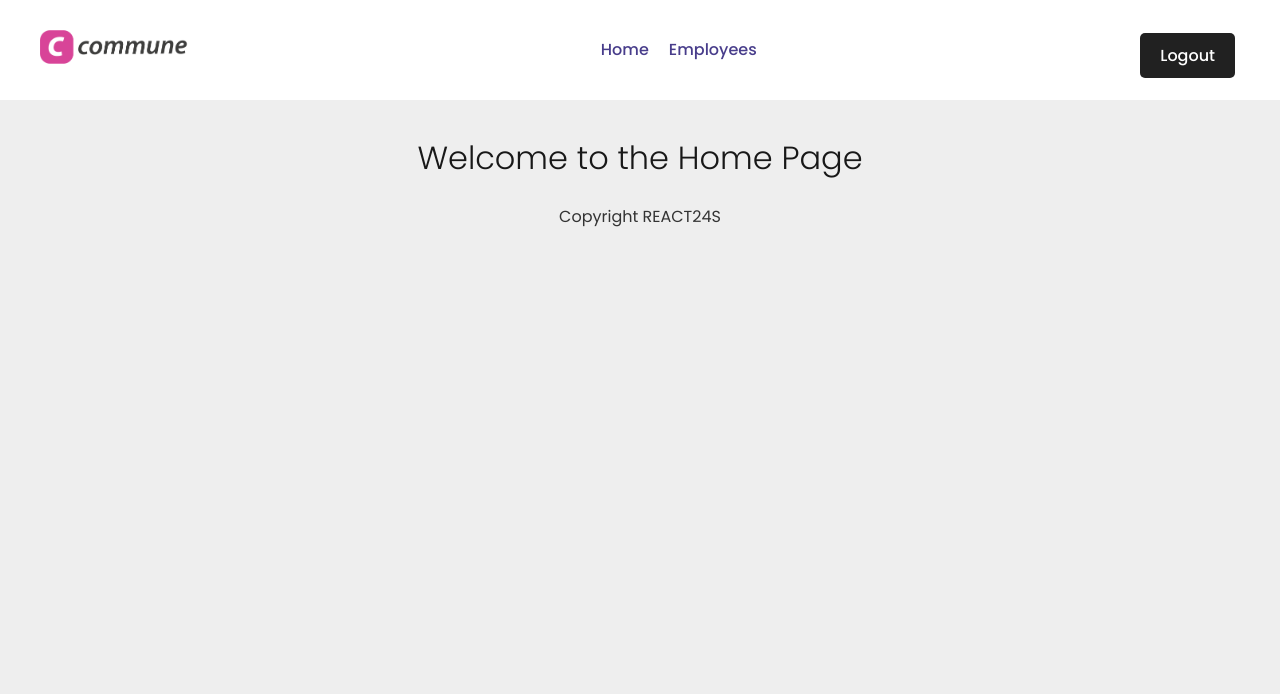
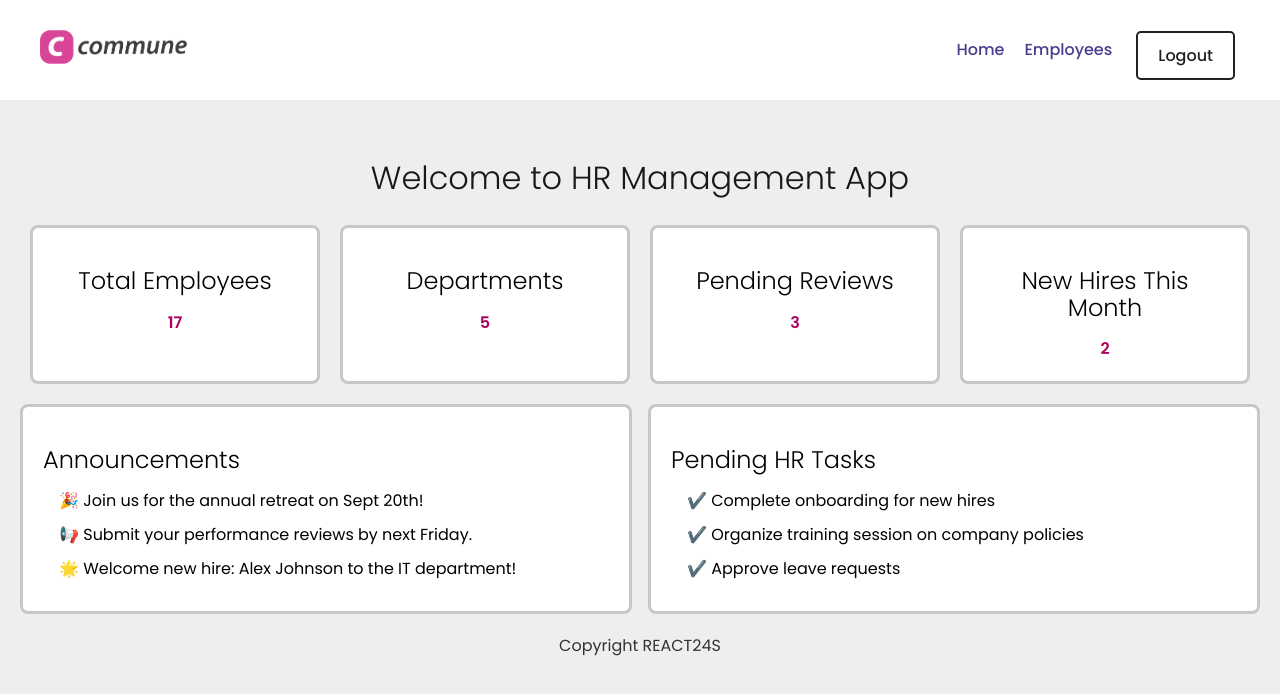
Before and after one commit to futuandrei/HR-App, a React (Vite) app: page /app/HomePage in a window 1280 px wide. Shown: the top 694 px of the page. Built offline with nearby package versions, Linux system fonts and the light colour scheme; a web font is replaced by a local one.

Commit message:
home page mockup

```diff
--- a/src/components/Header/Header.css
+++ b/src/components/Header/Header.css
@@ -8,6 +8,7 @@
   top: 0;
   display: flex;
   flex-direction: row;
+  align-items: center;
   justify-content: space-between;
 }
 
@@ -21,6 +22,13 @@
   padding: 40px;
 }
 
+.nav-links {
+  list-style: none;
+  display: flex;
+  gap: 24px;
+  align-items: center;
+}
+
 ul {
   list-style-type: none;
   display: flex;
@@ -28,7 +36,14 @@ ul {
 
 .header ul li {
   margin-left: 20px;
+  font-variant-caps: titling-caps;
 }
+
+/* .header ul li:hover {
+  margin-left: 20px;
+  color: blue;
+} */
+
 .logo {
   font-weight: 600;
   height: 40px;
--- a/src/components/Header/Header.jsx
+++ b/src/components/Header/Header.jsx
@@ -19,6 +19,7 @@ const Header = (props) => {
         <NavLink to="/">
           <img src={logo} alt="Company Logo" className="logo" />
         </NavLink>
+        <div className="nav-links">
           <ul className="nav">
             <li>
               <NavLink to="HomePage">Home</NavLink>
@@ -27,7 +28,8 @@ const Header = (props) => {
               <NavLink to="EmployeesPage">Employees</NavLink>
             </li>
           </ul>
-        <Button text={"Logout"} variant="primary" click={handleLogout} />
+          <Button text={"Logout"} variant="secondary" click={handleLogout} />
+        </div>
       </div>
     </div>
   );
--- a/src/index.css
+++ b/src/index.css
@@ -30,7 +30,7 @@ a {
   text-decoration: inherit;
 }
 a:hover {
-  color: pink;
+  color: rgb(145, 0, 58);
 }
 
 body {
@@ -44,6 +44,13 @@ body {
 
 h1 {
   font-size: 3.2em;
+  font-weight: 300;
+  line-height: 1.1;
+}
+
+h2 {
+  font-size: 1.5 em;
+  font-weight: 300;
   line-height: 1.1;
 }
 
--- a/src/pages/EmployeesPage.jsx
+++ b/src/pages/EmployeesPage.jsx
@@ -19,7 +19,7 @@ function EmployeesPage() {
         <div className="buttonRow">
           <Button
             text={"Add Employee"}
-            variant="primary"
+            variant="secondary"
             click={handleAddEmployee}
           />
         </div>
--- a/src/pages/HomePage.jsx
+++ b/src/pages/HomePage.jsx
@@ -1,12 +1,56 @@
 import Header from "../components/Header/Header";
 import Footer from "../components/Footer/Footer";
+import styles from "./HomePage.module.css";
 
 function HomePage() {
   return (
     <>
       {/* <Header /> */}
       <main>
-        <h1>Welcome to the Home Page</h1>
+        <div className={`${styles["home-page"]}`}>
+          <header className="welcome-banner">
+            <h1>Welcome to HR Management App</h1>
+          </header>
+
+          <section className={styles["dashboard-section"]}>
+            <div className={styles["dashboard-card"]}>
+              <h2>Total Employees</h2>
+              <p>17</p>
+            </div>
+            <div className={styles["dashboard-card"]}>
+              <h2>Departments</h2>
+              <p>5</p>
+            </div>
+            <div className={styles["dashboard-card"]}>
+              <h2>Pending Reviews</h2>
+              <p>3</p>
+            </div>
+            <div className={styles["dashboard-card"]}>
+              <h2>New Hires This Month</h2>
+              <p>2</p>
+            </div>
+          </section>
+
+          <div className={styles["two-columns"]}>
+            <section className={styles["announcements-section"]}>
+              <h2>Announcements</h2>
+              <ul className={styles["announcements-list"]}>
+                <li>🎉 Join us for the annual retreat on Sept 20th!</li>
+                <li>📢 Submit your performance reviews by next Friday.</li>
+                <li>🌟 Welcome new hire: Alex Johnson to the IT department!</li>
+              </ul>
+            </section>
+
+            <section className={styles["tasks-section"]}>
+              <h2>Pending HR Tasks</h2>
+              <ul className={styles["tasks-list"]}>
+                <li>✔️ Complete onboarding for new hires</li>
+                <li>✔️ Organize training session on company policies</li>
+                <li>✔️ Approve leave requests</li>
+              </ul>
+            </section>
+          </div>
+        </div>
       </main>
       {/* <Footer /> */}
     </>
--- /dev/null
+++ b/src/pages/HomePage.module.css
@@ -0,0 +1,97 @@
+.home-page {
+  padding: 20px;
+}
+
+.welcome-banner {
+  background-color: #2c3e50;
+  color: white;
+  padding: 40px;
+  text-align: center;
+  border-radius: 8px;
+}
+
+.dashboard-section {
+  display: flex;
+  justify-content: space-between;
+  margin-top: 20px;
+}
+
+.dashboard-card {
+  flex: 1;
+  background-color: white;
+  padding: 20px;
+  margin: 0 10px;
+  text-align: center;
+  border-style: solid;
+  border-color: #c7c7c7;
+  border-radius: 8px;
+  /* box-shadow: 0 4px 8px rgba(0, 0, 0, 0.1); */
+}
+
+.dashboard-card p {
+  color: rgb(176, 0, 94);
+  font-weight: 600;
+}
+
+.two-columns {
+  display: flex;
+  gap: 16px;
+  /* flex-direction: row; */
+  width: 100%;
+}
+
+.announcements-section,
+.tasks-section {
+  flex: 1;
+  background-color: #ffffff; /* Light background for announcements */
+  color: black;
+  border-style: solid;
+  border-color: #c7c7c7;
+  padding: 20px;
+  border-radius: 8px;
+  margin-top: 20px;
+  text-align: left; /* Ensures that text is aligned to the left */
+}
+
+.announcements-list,
+.tasks-list {
+  display: flex;
+  flex-direction: column;
+  justify-items: end;
+  list-style: none;
+  padding: 0;
+}
+
+.announcements-list li,
+.tasks-list li {
+  margin-bottom: 10px;
+}
+
+.quick-links {
+  display: flex;
+  justify-content: space-around;
+  margin-top: 20px;
+}
+
+.button {
+  background-color: #3498db;
+  color: white;
+  padding: 10px 20px;
+  border-radius: 5px;
+  text-decoration: none;
+  text-align: center;
+  display: inline-block;
+  width: 30%;
+}
+
+.button:hover {
+  background-color: #2980b9;
+}
+
+h2 {
+  margin-bottom: 16px;
+}
+
+p {
+  font-size: 16px;
+}
--- a/src/pages/LoginPage.jsx
+++ b/src/pages/LoginPage.jsx
@@ -2,7 +2,7 @@ import { useState } from "react";
 import { useNavigate } from "react-router-dom";
 import Button from "../components/Button/Button";
 import Footer from "../components/Footer/Footer";
-import "./LoginPage.css";
+import styles from "./LoginPage.module.css";
 
 function LoginPage() {
   const [username, setUsername] = useState("");
@@ -29,12 +29,12 @@ function LoginPage() {
   };
 
   return (
-    <div className="login-container">
+    <div className={`${styles["login-container"]}`}>
       {/* <Header /> */}
       <main>
         <h1>Welcome to HR App</h1>
         <form onSubmit={handleLogin}>
-          <div className="form-group">
+          <div className={styles["form-group"]}>
             <label htmlFor="username">Username:</label>
             <input
               type="text"
@@ -44,7 +44,7 @@ function LoginPage() {
               required
             />
           </div>
-          <div className="form-group">
+          <div className={styles["form-group"]}>
             <label htmlFor="password">Password:</label>
             <input
               type="password"
```
Also changed, not shown: src/pages/LoginPage.module.css (renamed from src/pages/LoginPage.css), 1 other file (tests, documents, lock files or other folders). Lines whose indentation alone changed are shown as unchanged.
